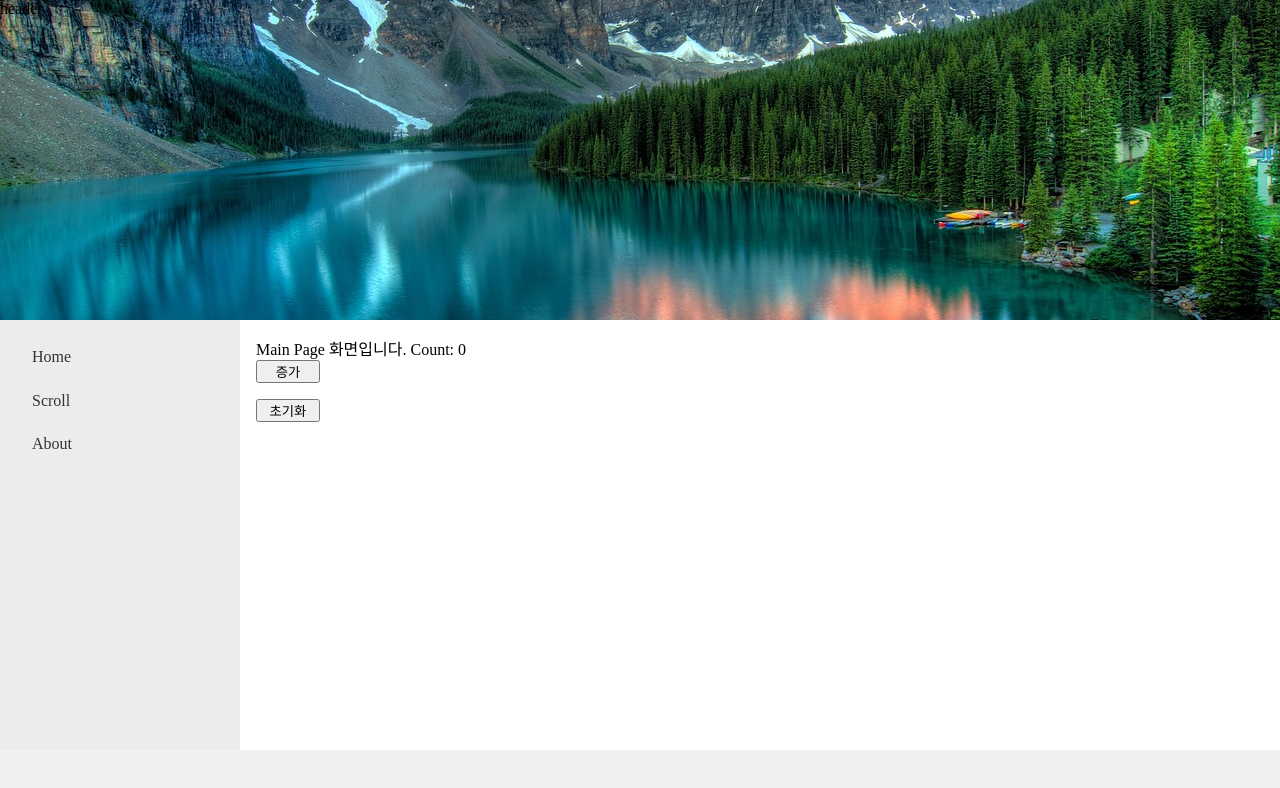
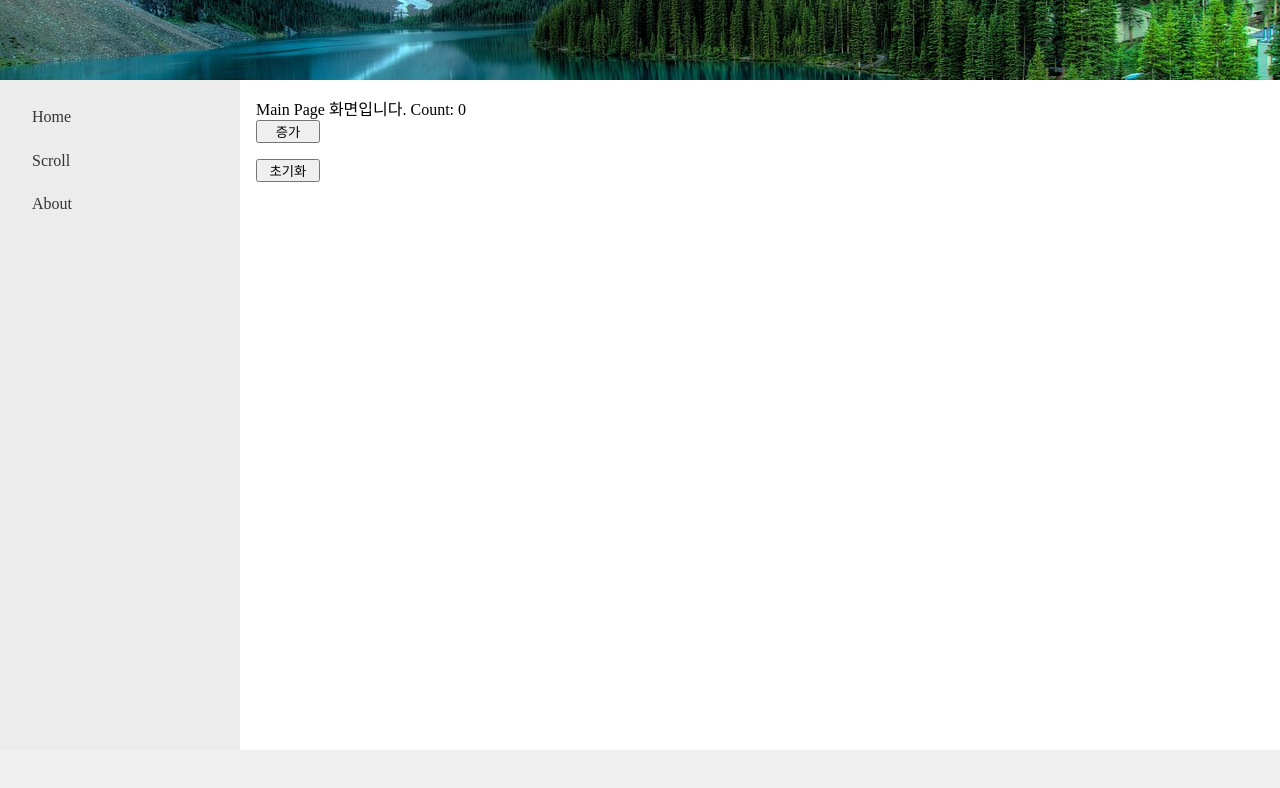
Before and after one commit to ghtak/react_base, a React (Vite) app: page / in a window 1280 px wide. Shown: the top 788 px of the page. Built offline with nearby package versions, Linux system fonts and the light colour scheme.

Commit message:
feat: update header styles and remove text content from header component

```diff
--- a/src/components/layout/mainlayout.module.scss
+++ b/src/components/layout/mainlayout.module.scss
@@ -3,13 +3,6 @@
   flex-direction: column;
   height: 100vh; /* 뷰포트 높이로 고정 */
   overflow: hidden; /* 전체 화면 스크롤 방지 */
-}
-
-.header {
-  height: 20rem; /* 60px -> rem 변환 (접근성 고려) */
-  background-image: url('src/assets/images/image-intro.jpg');
-  background-size: cover;
-  background-position: center;;
 }
 
 .content {
@@ -27,6 +20,8 @@
 .main {
   flex: 1;       /* 남은 가로 공간 모두 차지 */
   padding: 1rem;
+  //padding-top: 0; /* 스크롤 시 상단 여백이 사라지지 않도록 패딩 제거 */
+  //margin-top: 1rem; /* 대신 마진을 사용하여 헤더와의 간격 고정 */
   overflow-y: auto; /* 메인 영역만 세로 스크롤 */
 }
 
--- a/src/components/ui/header.module.scss
+++ b/src/components/ui/header.module.scss
@@ -1,5 +1,5 @@
 .header {
-  height: 20rem; /* 60px -> rem 변환 (접근성 고려) */
+  height: 5rem; /* 60px -> rem 변환 (접근성 고려) */
   background-image: url('src/assets/images/image-intro.jpg');
   background-size: cover;
   background-position: center;;
--- a/src/components/ui/header.tsx
+++ b/src/components/ui/header.tsx
@@ -2,6 +2,6 @@ import styles from './header.module.scss';
 
 export const Header = () => {
   return (
-    <div className={styles.header} >header</div>
+    <div className={styles.header} ></div>
   )
 }
```
